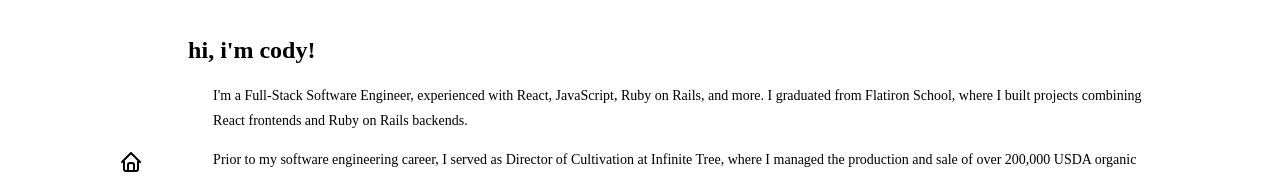
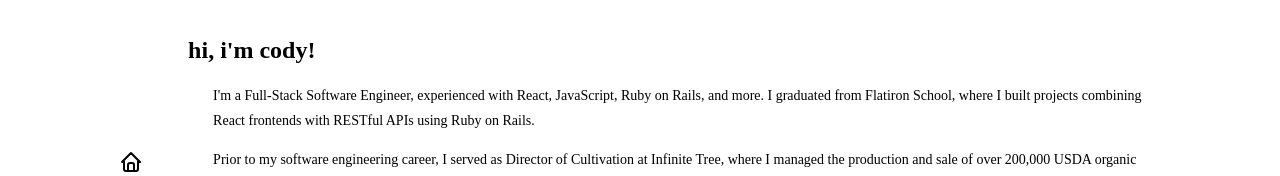
Before and after one commit to cody-barker/portfolio-website, a React (Create React App) app: page /about in a window 1280 px wide. Shown: the top 176 px of the page. Built offline with nearby package versions, Linux system fonts and the light colour scheme.

Commit message:
update about

```diff
--- a/src/pages/About.js
+++ b/src/pages/About.js
@@ -4,7 +4,7 @@ function About() {
   return(
       <div className="about-container">
         <h2>hi, i'm cody!</h2>
-        <p className="about-content">I'm a Full-Stack Software Engineer, experienced with React, JavaScript, Ruby on Rails, and more. I graduated from Flatiron School, where I built projects combining React frontends and Ruby on Rails backends.
+        <p className="about-content">I'm a Full-Stack Software Engineer, experienced with React, JavaScript, Ruby on Rails, and more. I graduated from Flatiron School, where I built projects combining React frontends with RESTful APIs using Ruby on Rails.
         </p>
         <p>Prior to my software engineering career, I served as Director of Cultivation at Infinite Tree, where I managed the production and sale of over 200,000 USDA organic nursery plants, developed and released 4 industry-leading, university tested cultivars, conducted 15+ scientific cultivation studies, and provided consulting services to farms and government organizations domestically and internationally.
         </p>
```
